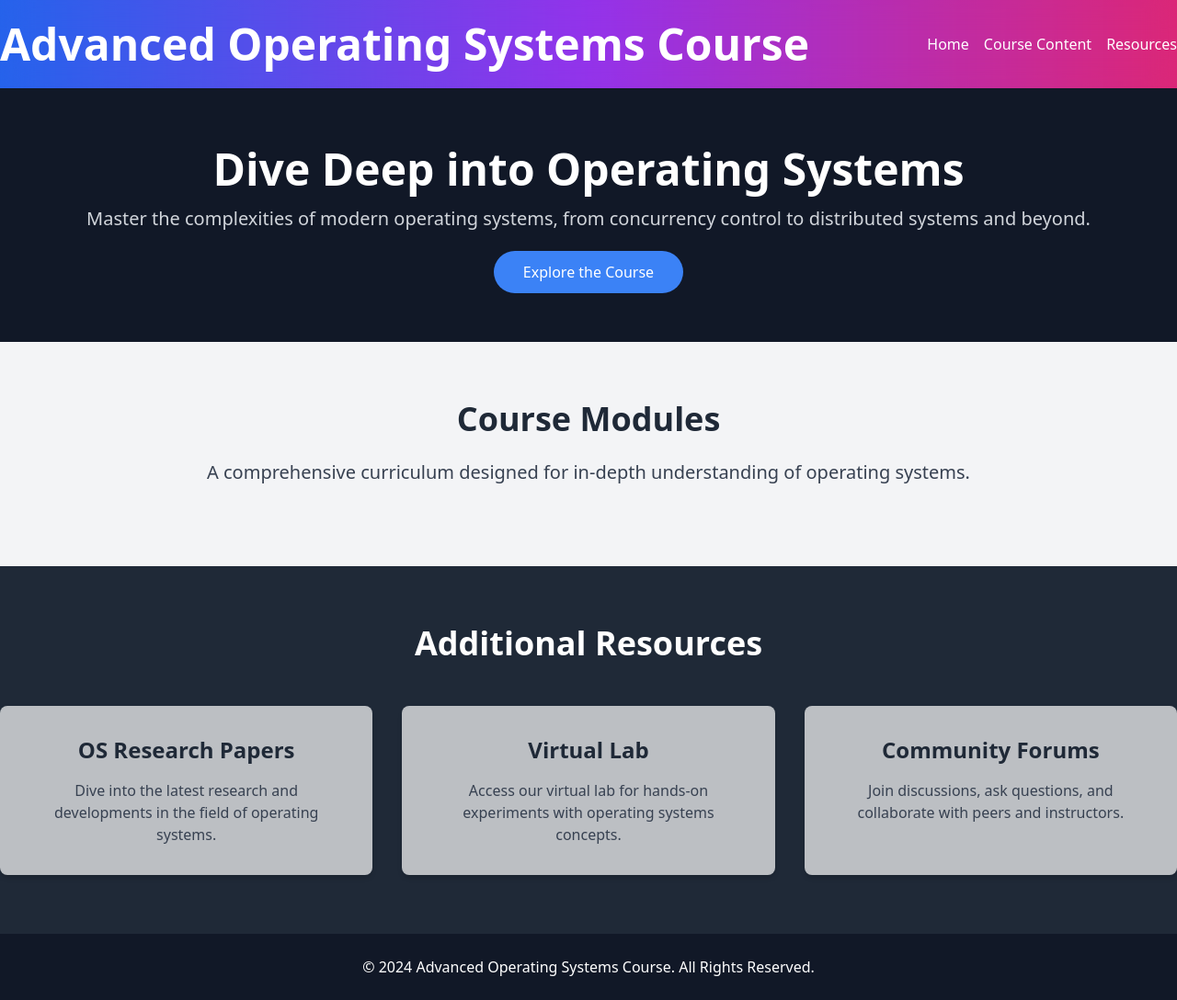
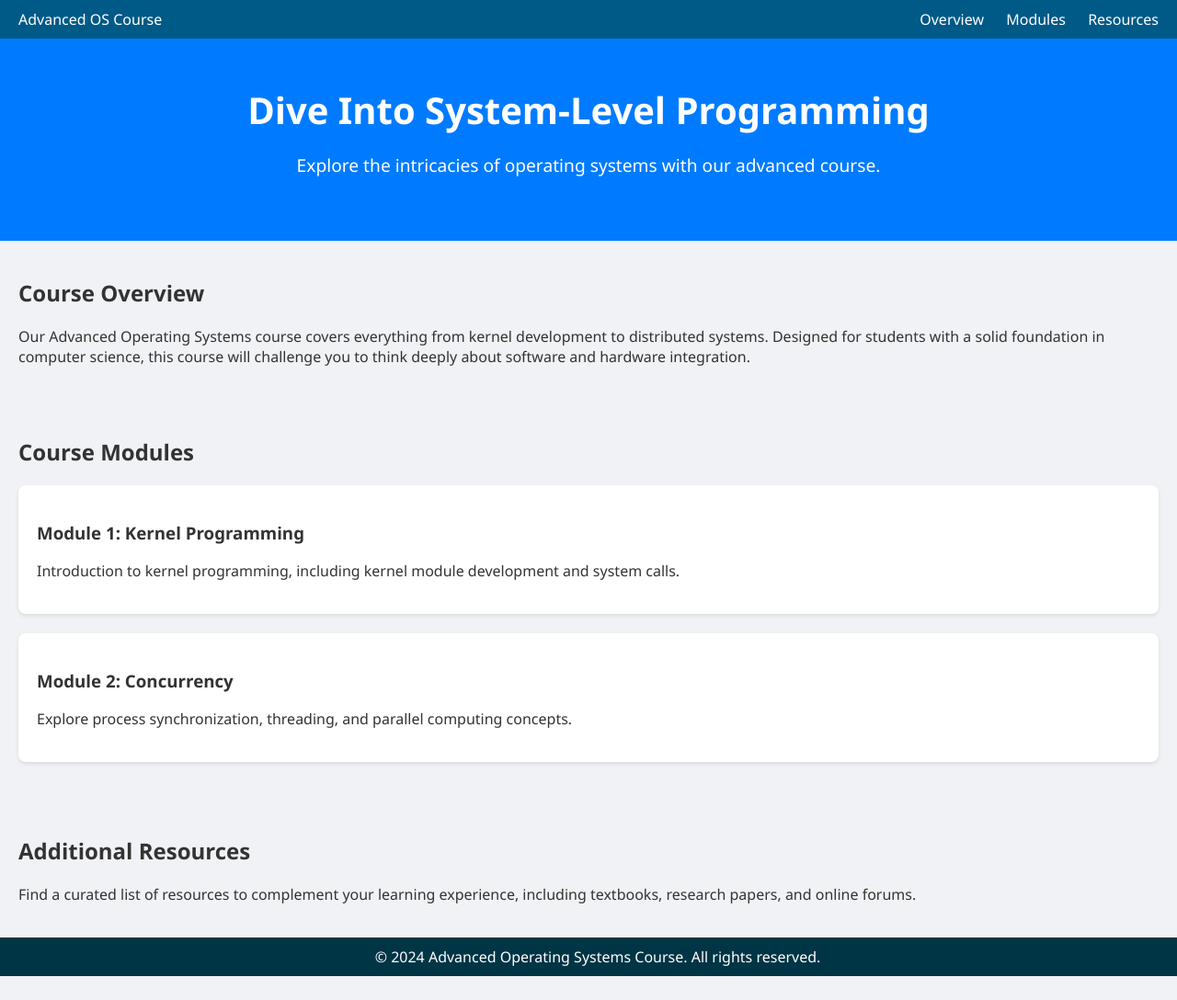
Before and after one commit to valiantlynx/advanced-operating-systems, a plain HTML site: page src/index.html in a window 1280 px wide. Shown: the whole page at 92% size. After the commit the page ends 1062 px from the top, so only its background shows below. Drawn offline with nearby package versions, Linux system fonts and the light colour scheme.

Commit message:
simple landing page

```diff
--- a/src/index.html
+++ b/src/index.html
@@ -1,83 +1,110 @@
 <!DOCTYPE html>
 <html lang="en">
-
 <head>
   <meta charset="UTF-8">
   <meta name="viewport" content="width=device-width, initial-scale=1.0">
-  <link href="https://cdn.jsdelivr.net/npm/daisyui@3.7.3/dist/full.css" rel="stylesheet" type="text/css">
-  <script src="https://cdn.tailwindcss.com"></script>
-  <script src="https://unpkg.com/htmx.org"></script>
-  <script src="https://unpkg.com/htmx.org/dist/ext/client-side-templates.js"></script>
-  <script src="https://cdn.jsdelivr.net/npm/nunjucks@3.2.4/browser/nunjucks.min.js"></script>
-  <script>
-    // CORS workaround for htmx requests
-    document.addEventListener("htmx:configRequest", (evt) => {
-      evt.detail.headers = [];
-    });
-  </script>
   <title>Advanced Operating Systems Course</title>
+  <link rel="stylesheet" href="https://cdnjs.cloudflare.com/ajax/libs/animate.css/4.1.1/animate.min.css"/>
+  <style>
+    body {
+      margin: 0;
+      font-family: 'Segoe UI', Tahoma, Geneva, Verdana, sans-serif;
+      background-color: #f0f2f5;
+      color: #333;
+    }
+    .navbar {
+      background-color: #005A87;
+      color: #fff;
+      padding: 10px 20px;
+      display: flex;
+      justify-content: space-between;
+      align-items: center;
+    }
+    .navbar a {
+      color: #fff;
+      text-decoration: none;
+      margin-left: 20px;
+    }
+    .hero {
+      background-color: #007BFF;
+      color: #fff;
+      text-align: center;
+      padding: 50px 20px;
+    }
+    .hero h1 {
+      margin: 0;
+      font-size: 2.5em;
+    }
+    .hero p {
+      font-size: 1.2em;
+    }
+    .content {
+      padding: 20px;
+    }
+    .module {
+      background-color: #fff;
+      box-shadow: 0 2px 4px rgba(0,0,0,0.1);
+      margin: 20px 0;
+      padding: 20px;
+      border-radius: 8px;
+      transition: transform 0.2s ease-in-out;
+    }
+    .module:hover {
+      transform: translateY(-5px);
+    }
+    .footer {
+      background-color: #003545;
+      color: #fff;
+      text-align: center;
+      padding: 10px;
+      position: relative;
+      bottom: 0;
+      width: 100%;
+    }
+  </style>
 </head>
+<body>
 
-<body class="bg-gradient-to-r from-blue-600 via-purple-600 to-pink-600 font-sans">
-
-  <header class="bg-opacity-90 backdrop-filter backdrop-blur-lg py-6">
-    <div class="container mx-auto flex justify-between items-center">
-      <h1 class="text-3xl md:text-4xl lg:text-5xl font-extrabold text-white">Advanced Operating Systems Course</h1>
+<div class="navbar">
+  <div>Advanced OS Course</div>
   <nav>
-        <ul class="flex space-x-4">
-          <li><a href="/" class="hover:text-gray-300 text-white">Home</a></li>
-          <li><a href="#course-content" class="hover:text-gray-300 text-white">Course Content</a></li>
-          <li><a href="#resources" class="hover:text-gray-300 text-white">Resources</a></li>
-        </ul>
+    <a href="#course-overview">Overview</a>
+    <a href="#modules">Modules</a>
+    <a href="#resources">Resources</a>
   </nav>
 </div>
-  </header>
 
-  <section id="hero" class="bg-gray-900 text-white py-16">
-    <div class="container mx-auto text-center">
-      <h2 class="text-4xl lg:text-5xl font-semibold mb-4">Dive Deep into Operating Systems</h2>
-      <p class="text-lg lg:text-xl text-gray-300 leading-7 mb-8">Master the complexities of modern operating systems, from concurrency control to distributed systems and beyond.</p>
-      <a href="#course-content"
-        class="bg-blue-500 text-white px-8 py-3 rounded-full hover:bg-blue-700 transition duration-300">Explore the Course</a>
+<div class="hero">
+  <h1 class="animate__animated animate__fadeInDown">Dive Into System-Level Programming</h1>
+  <p>Explore the intricacies of operating systems with our advanced course.</p>
 </div>
-  </section>
 
-  <section id="course-content" class="bg-gray-100 py-16">
-    <div class="container mx-auto text-center">
-      <h2 class="text-3xl lg:text-4xl font-semibold mb-6 text-gray-800">Course Modules</h2>
-      <p class="text-lg lg:text-xl text-gray-700 mb-6">A comprehensive curriculum designed for in-depth understanding of operating systems.</p>
-      <!-- Dynamic content could be added here similar to the transcription example -->
+<div class="content" id="course-overview">
+  <h2>Course Overview</h2>
+  <p>Our Advanced Operating Systems course covers everything from kernel development to distributed systems. Designed for students with a solid foundation in computer science, this course will challenge you to think deeply about software and hardware integration.</p>
 </div>
-  </section>
 
-  <section id="resources" class="bg-gray-800 text-white py-16">
-    <div class="container mx-auto text-center">
-      <h2 class="text-3xl lg:text-4xl font-semibold mb-12">Additional Resources</h2>
-      <div class="grid grid-cols-1 md:grid-cols-3 gap-8">
-        <!-- Resource 1 -->
-        <div class="p-8 bg-white bg-opacity-70 rounded-lg shadow-md">
-          <h3 class="text-2xl font-semibold mb-4 text-gray-800">OS Research Papers</h3>
-          <p class="text-gray-700">Dive into the latest research and developments in the field of operating systems.</p>
+<div class="content" id="modules">
+  <h2>Course Modules</h2>
+  <div class="module animate__animated animate__zoomIn">
+    <h3>Module 1: Kernel Programming</h3>
+    <p>Introduction to kernel programming, including kernel module development and system calls.</p>
   </div>
-        <!-- Resource 2 -->
-        <div class="p-8 bg-white bg-opacity-70 rounded-lg shadow-md">
-          <h3 class="text-2xl font-semibold mb-4 text-gray-800">Virtual Lab</h3>
-          <p class="text-gray-700">Access our virtual lab for hands-on experiments with operating systems concepts.</p>
+  <div class="module animate__animated animate__zoomIn">
+    <h3>Module 2: Concurrency</h3>
+    <p>Explore process synchronization, threading, and parallel computing concepts.</p>
   </div>
-        <!-- Resource 3 -->
-        <div class="p-8 bg-white bg-opacity-70 rounded-lg shadow-md">
-          <h3 class="text-2xl font-semibold mb-4 text-gray-800">Community Forums</h3>
-          <p class="text-gray-700">Join discussions, ask questions, and collaborate with peers and instructors.</p>
+  <!-- Add more modules as needed -->
 </div>
+
+<div class="content" id="resources">
+  <h2>Additional Resources</h2>
+  <p>Find a curated list of resources to complement your learning experience, including textbooks, research papers, and online forums.</p>
 </div>
+
+<div class="footer">
+  &copy; 2024 Advanced Operating Systems Course. All rights reserved.
 </div>
-  </section>
 
-  <footer class="bg-gray-900 text-white py-6">
-    <div class="container mx-auto text-center">
-      <p>&copy; 2024 Advanced Operating Systems Course. All Rights Reserved.</p>
-    </div>
-  </footer>
 </body>
-
 </html>
```
Lines whose indentation alone changed are shown as unchanged.
